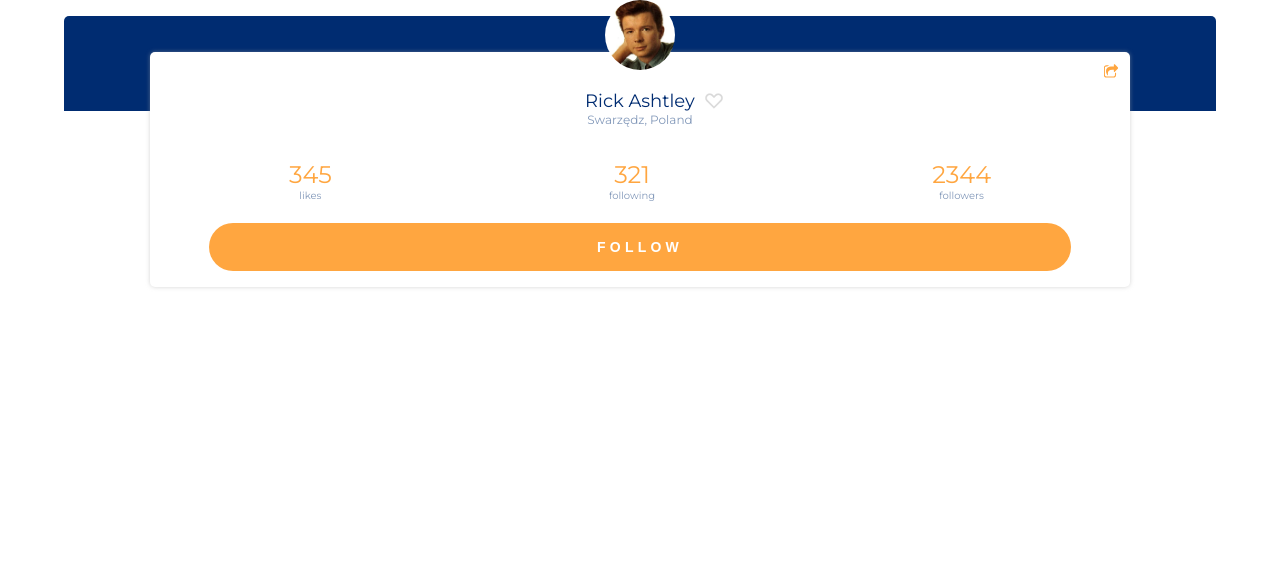
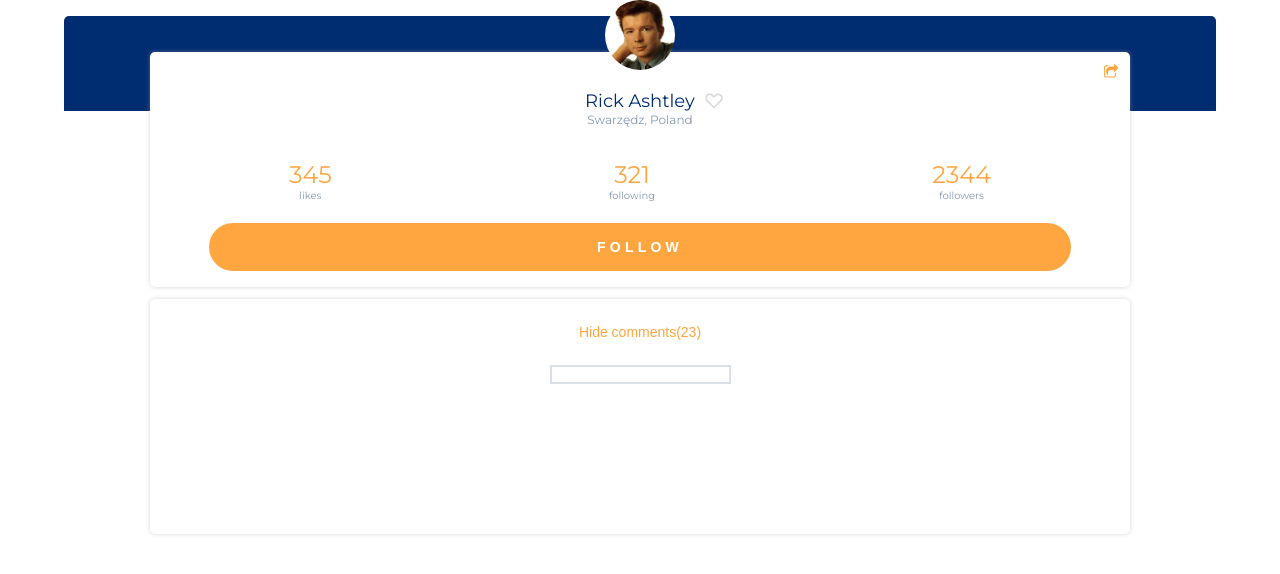
Before and after one commit to pawellicznerski/follow_app, a React (Create React App) app: page / in a window 1280 px wide. Shown: the top 574 px of the page. Built offline with nearby package versions, Linux system fonts and the light colour scheme.

Commit message:
structure4

```diff
--- a/src/App.css
+++ b/src/App.css
@@ -1,3 +1,22 @@
+.comments {
+  width: 85%;
+  min-width: 283px;
+  min-height: 235px;
+  margin-top: 12px;
+  border-radius: 5px;
+  display: flex;
+  flex-direction: column;
+  align-items: center;
+  box-shadow: 0 0 4px 0 rgba(172, 172, 172, 0.5); }
+  .comments__toggle-comments {
+    border: 0;
+    background-color: white;
+    font-size: 14px;
+    color: #FFA640;
+    margin: 25px auto; }
+  .comments__input {
+    border: 2px solid #DBE0E8; }
+
 .details {
   position: relative;
   display: flex;
@@ -115,6 +134,7 @@
     min-height: 90%;
     background: linear-gradient(to bottom, #002C71 95px, white 0%);
     display: flex;
+    flex-wrap: wrap;
     justify-content: center; }
 
 * {
--- a/src/components/follow-app/_follow-app.scss
+++ b/src/components/follow-app/_follow-app.scss
@@ -22,6 +22,7 @@ background: -moz-linear-gradient($colors);
     // @include linearGradientEf(180deg,rgba(0,190,0,0.8),rgba(0,190,0,0.8) 50%,rgba(12,34,56,.5) 50%,rgba(12,34,56,.5) 100%);
     background: linear-gradient(to bottom, #002C71 95px,white 0%);
     display: flex;
+    flex-wrap: wrap;
     justify-content: center;
     // align-items: flex-start;
   }
--- a/src/components/follow-app/comments/_comments.scss
+++ b/src/components/follow-app/comments/_comments.scss
@@ -0,0 +1,23 @@
+@import "./comments-grid/comments-grid";
+
+.comments{
+  width: 85%;
+  min-width:283px;
+  min-height:235px;
+  margin-top:12px;
+  border-radius:5px;
+  display: flex;
+  flex-direction: column;
+  align-items: center;
+  box-shadow: 0 0 4px 0 rgba(172,172,172,0.50);
+  &__toggle-comments{
+    border:0;
+    background-color: white;
+    font-size: 14px;
+    color: #FFA640;
+    margin: 25px auto;
+  }
+  &__input{
+    border: 2px solid #DBE0E8;
+  }
+}
--- /dev/null
+++ b/src/components/follow-app/comments/comments-grid/comments-grid.js
@@ -0,0 +1,12 @@
+import React, { Component } from 'react';
+
+class CommentsGrid extends Component {
+  render() {
+    return (
+      <ul className="comments-grid">
+      </ul>
+    );
+  }
+}
+
+export default CommentsGrid;
--- a/src/components/follow-app/comments/comments.js
+++ b/src/components/follow-app/comments/comments.js
@@ -1,10 +1,20 @@
 import React, { Component } from 'react';
-// import CVpage from './components/cv-page/cv-page';
+import CommentsGrid from './comments-grid/comments-grid';
 
-class Comments  extends Component {
+class Comments extends Component {
+  constructor(props){
+    super(props);
+    this.state={
+      showComments:true,
+      commentsCounter:"(23)",
+    }
+  }
   render() {
     return (
-      <div className="App">
+      <div className="comments">
+        <button className="comments__toggle-comments">{this.state.showComments?"Hide ":"Show "}comments{this.state.commentsCounter}</button>
+        <CommentsGrid></CommentsGrid>
+        <input className="comments__input"></input>
       </div>
     );
   }
--- a/src/components/follow-app/follow-app.js
+++ b/src/components/follow-app/follow-app.js
@@ -1,5 +1,6 @@
 import React, { Component } from 'react';
 import MainProfile from './main-profile/main-profile.js';
+import Comments from './comments/comments.js';
 
 class FollowApp extends Component {
   render() {
@@ -7,6 +8,7 @@ class FollowApp extends Component {
       <div className="primary-container">
         <div className="follow-app">
           <MainProfile/>
+          <Comments/>
         </div>
       </div>
     );
--- a/src/components/follow-app/main-profile/details/_details.scss
+++ b/src/components/follow-app/main-profile/details/_details.scss
@@ -20,7 +20,6 @@
     flex-direction: column;
     align-items: center;
     &__name{
-      // border: 1px solid red;
       font-size: 18px;
       color: #002C71;
       font-weight: normal;
@@ -28,8 +27,6 @@
       align-items: center;
       padding:0 0 0 28px;
       &__likes-btn{
-        // border: 1px solid blue;
-        //
         margin:0 0 0 10px;
         height: 18px;
         width: 18px;
@@ -45,8 +42,6 @@
       }
     }
     &__address{
-      // border: 1px solid blue;
-
       font-size: 12px;
       color: #8298B9;
     }
```
Also changed, not shown: src/components/follow-app/comments/comments-grid/_comments-grid.scss (added).
